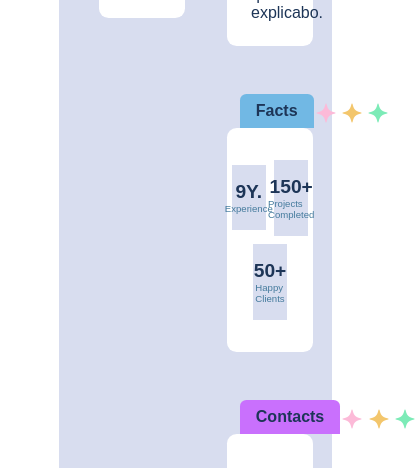
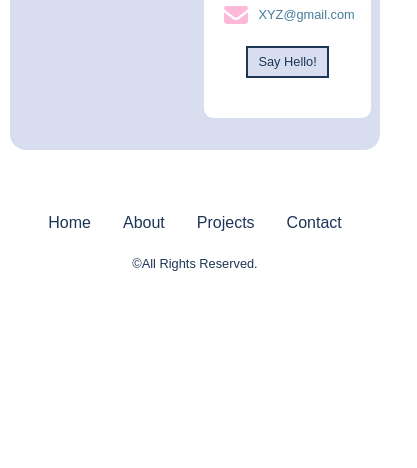
Before and after one commit to r-arpiita/Portflio-design2, a plain HTML site: page about.html in a window 390 px wide. Shown: the part 1496-1964 px from the top of the page, 417 px wide, since content can reach past the window. After the commit the page ends 1783 px from the top, so only its background shows below. Drawn offline with Linux system fonts and the light colour scheme.

Commit message:
Responsive design

```diff
--- a/about.css
+++ b/about.css
@@ -3,6 +3,9 @@
   --color1: #d8ddef;
   --color2: #1d3557;
   --color3: #457b9d;
+  --pastel_color1: #fcbad8;
+  --pastel_color2: #f3c66c;
+  --pastel_color3: #7cebcf ;
 }
 
 * {
@@ -19,6 +22,7 @@ body {
   display: flex;
   flex-direction: column;
   justify-content: center;
+
 }
 
 nav {
@@ -28,8 +32,9 @@ nav {
 
 .navbar {
   /* background-color: blue; */
-  width: 70%;
+  width: 80%;
   max-width: 1250px;
+
   margin: 0.8em 0;
   display: flex;
   justify-content: space-between;
@@ -48,8 +53,8 @@ nav {
 
 .nav_menu {
   /* background-color: red; */
-  width: 40%;
-  max-width: 600px;
+  width: 60%;
+ max-width: 550px;
   display: flex;
   flex-direction: row;
   justify-content: space-around;
@@ -101,8 +106,8 @@ main {
 }
 
 .main_box {
-  width: 70%;
-  /* height: 200vh; */
+  width: 80%;
+  max-width: 1250px;
   background-color: var(--color1);
   border-radius: 1em;
   display: flex;
@@ -111,7 +116,7 @@ main {
 
   .first_column {
     /* background-color: blue; */
-    width: 35%;
+    width: 40%;
     display: flex;
     flex-direction: column;
 
@@ -144,6 +149,7 @@ main {
     }
 
     .special {
+      width: 100%;
       display: flex;
       flex-direction: column;
       margin-top: 3em;
@@ -157,7 +163,7 @@ main {
         width: 70%;
 
         h3 {
-          background-color: #7cebb7;
+          background-color: var(--pastel_color3);
           padding: 0.5em 1em;
           color: var(--color2);
           border-top-left-radius: 0.4em;
@@ -365,7 +371,7 @@ main {
   }
 
   .second_column {
-    width: 35%;
+    width: 40%;
     /* background-color: red; */
     display: flex;
     flex-direction: column;
@@ -395,15 +401,15 @@ main {
         }
 
         .first_dot {
-          background-color: #fcbad8;
+          background-color: var(--pastel_color1);
         }
 
         .second_dot {
-          background-color: #f3c66c;
+          background-color: var(--pastel_color2);
         }
 
         .third_dot {
-          background-color: #7cebb7;
+          background-color: var(--pastel_color3);
         }
       }
 
@@ -442,7 +448,7 @@ main {
         width: 80%;
         justify-content: space-between;
         h3 {
-          background-color: #fcbad8;
+          background-color: var(--pastel_color1);
           padding: 0.5em 1em;
           color: var(--color2);
           border-top-left-radius: 0.4em;
@@ -586,7 +592,7 @@ main {
         width: 80%;
         justify-content: space-between;
         h3 {
-          background-color: #c970fd;
+          background-color: #9381FF;
           padding: 0.5em 1em;
           color: var(--color2);
           border-top-left-radius: 0.4em;
@@ -679,12 +685,106 @@ main {
 }
 
 footer{
+  width: 90%;
+  align-self: center;
   display: flex;
+  flex-direction: column;
   justify-content: center;
+  align-items: center;
   margin-bottom: 1em;
   span{
 
     font-size: 0.8rem;
     color: var(--color2);
   }
+  .footer_list{
+    display: none;
+
+    gap: 2rem;
+    padding-top: 2em;
+    padding-bottom: 1.5em;
+    padding-left: 0.5em;
+    padding-right: 0.5em;
+  }
+   .footer_anchor {
+    text-decoration: none;
+    color: var(--color2);
+    font-size: 1rem;
+  }
+
+  .footer_anchor:hover {
+    color: var(--color3);
+  }
 }
+
+@media (max-width:850px){
+  .navbar{
+    width: 90% ;
+  }
+
+  .main_box{
+    width: 95%;
+    justify-content: space-around;
+    padding: 0em 1em;
+
+    .first_column{
+      width: 45%;
+      align-items: center;
+
+       .special{
+        .special_head_box{
+          width: 80%;
+        }
+
+        .special_text_box{
+          width: 100%;
+        }
+
+       }
+
+       .skills{
+
+        .skills_head{
+          width: 80%;
+        }
+        .skills_main{
+          width: 100%;
+        }
+       }
+
+
+    }
+
+    .second_column{
+      width: 45%;
+      align-items: center;
+      .About, .facts, .contacts{
+        margin-left: 0;
+        width: 100%;
+
+
+      }
+
+
+    }
+  }
+}
+
+@media (max-width:650px){
+   .nav_list{
+    display: none ;
+   }
+
+   .nav_menu{
+    justify-content: end;
+   }
+
+   .footer_list{
+    display: flex !important;
+    flex-direction: row !important;
+   }
+
+   .main_box{
+    padding: 0em;
+   }
+}
--- a/about.html
+++ b/about.html
@@ -38,7 +38,7 @@
           <div class="special">
 
             <div class="special_head_box">
-              <h3>WORK PROCESS</h3>
+              <h3>Approach</h3>
               <div class="stars">
                 <div class="first_star">
                   <img src="sparkle.png" alt="" />
@@ -304,6 +304,22 @@
     </main>
 
     <footer>
+       <div class="footer_menu">
+        <ul class="footer_list">
+          <div class="footer_anchor">
+            <a class="footer_anchor" href="./index.html">Home</a>
+          </div>
+          <div class="footer_anchor">
+            <a class="footer_anchor" href="./about.html">About</a>
+          </div>
+          <div class="footer_anchor">
+            <a class="footer_anchor" href="#">Projects</a>
+          </div>
+          <div class="footer_anchor">
+            <a class="footer_anchor" href="#">Contact</a>
+          </div>
+        </ul>
+      </div>
       <span>
         &copy;All Rights Reserved.
       </span>
```
